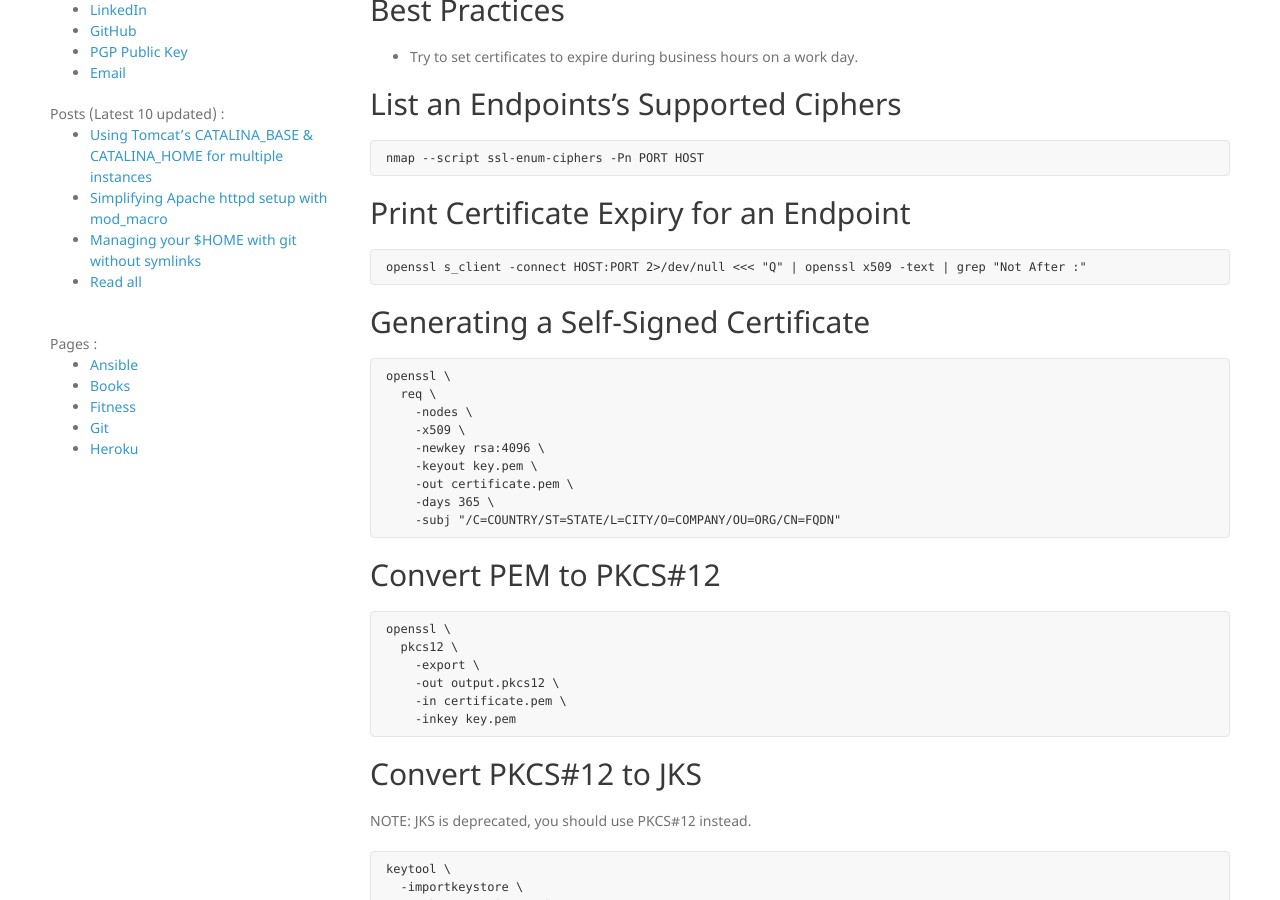
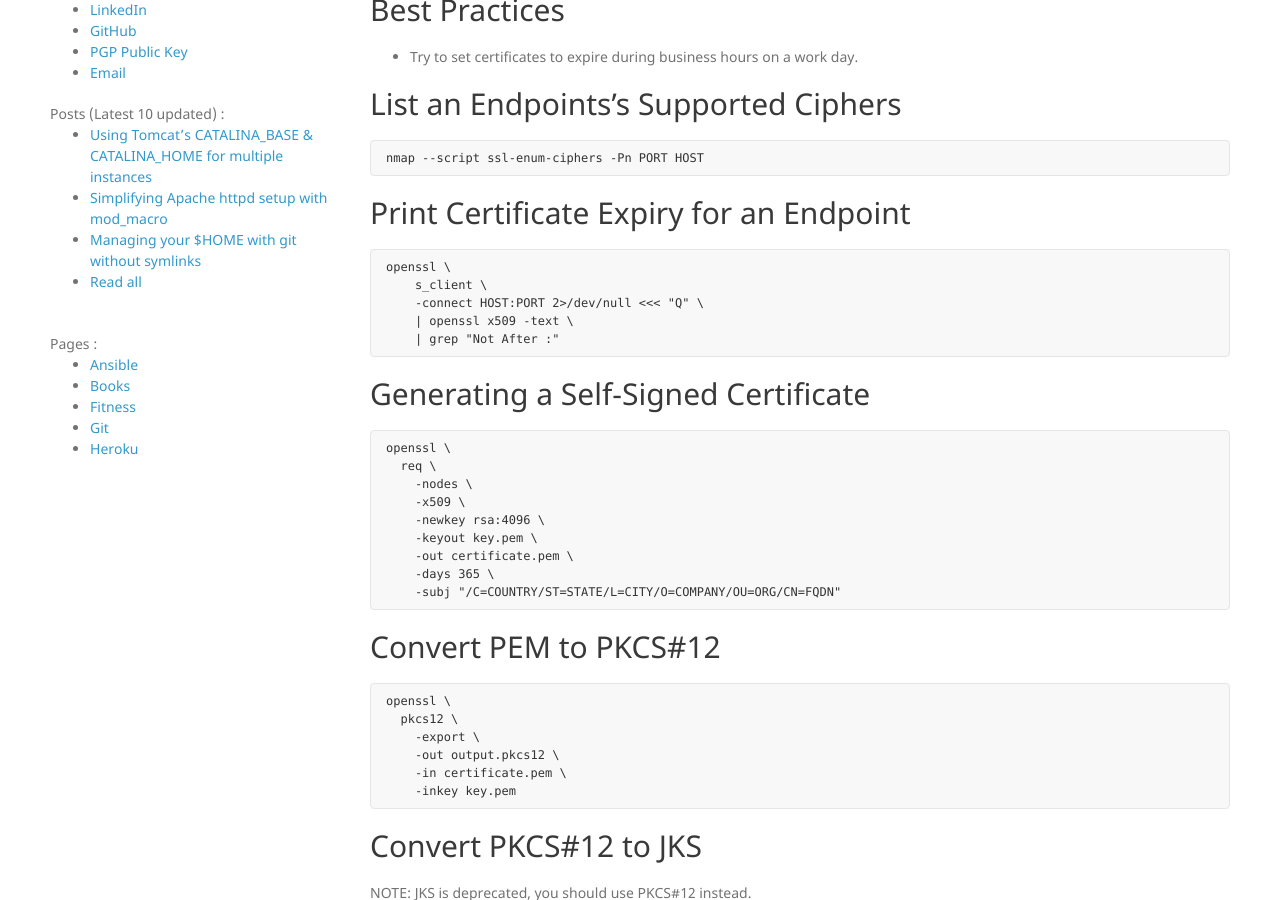
Before and after one commit to rgibert/rgibert.github.io, a Jekyll site: the page built from wiki/tls.md, in a window 1280 px wide and 900 px high, scrolled down 485 px. Built offline with Jekyll 4.4.1, drawn with Linux system fonts in a browser that asks for light colours; nearby versions of some CDN libraries; our own code applies the rules of GitHub Pages for plain Markdown files.

Commit message:
Update tls.md

```diff
--- a/wiki/tls.md
+++ b/wiki/tls.md
@@ -13,7 +13,11 @@ nmap --script ssl-enum-ciphers -Pn PORT HOST
 ## Print Certificate Expiry for an Endpoint
 
 ~~~
-openssl s_client -connect HOST:PORT 2>/dev/null <<< "Q" | openssl x509 -text | grep "Not After :"
+openssl \
+    s_client \
+    -connect HOST:PORT 2>/dev/null <<< "Q" \
+    | openssl x509 -text \
+    | grep "Not After :"
 ~~~
 
 ## Generating a Self-Signed Certificate
```
